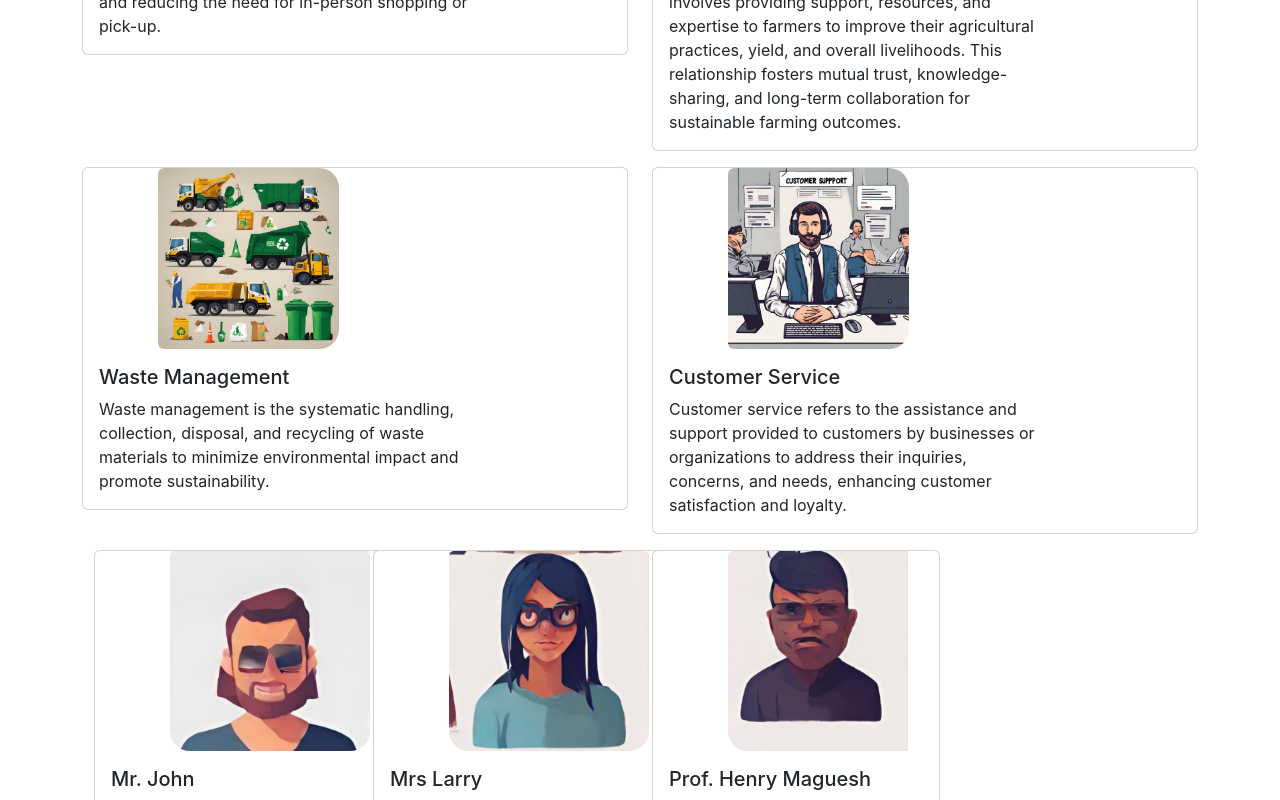
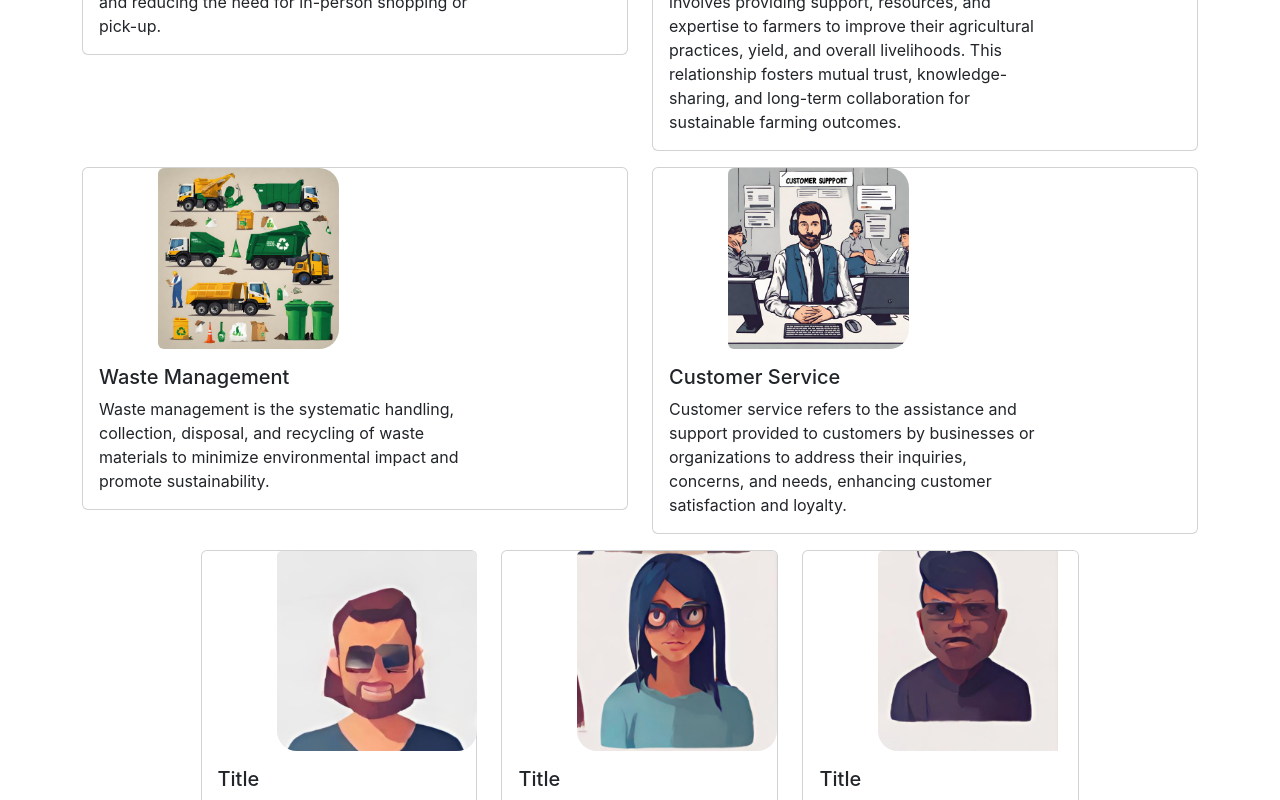
Before and after one commit to md-azmi-siddique/nitex-task-based-round-Front-End-Junior-, a React (Create React App) app: page / in a window 1280 px wide. Shown: the part 2000-2800 px from the top of the page. Built offline with nearby package versions, Linux system fonts and the light colour scheme; the HTML template or start-up script is replaced by a standard one.

Commit message:
8 links on the navbar

```diff
--- a/src/App.js
+++ b/src/App.js
@@ -29,6 +29,17 @@ function App() {
           }
         />
         <Route
+          exact
+          path="/products"
+          element={
+            <div>
+              <Header></Header>
+              <Product></Product>
+              <ContactUs></ContactUs>
+            </div>
+          }
+        />
+        <Route
           path="/about"
           element={
             <>
@@ -49,7 +60,7 @@ function App() {
           }
         />
         <Route
-          path="/review"
+          path="/reviews"
           element={
             <>
               <Header></Header>
@@ -58,12 +69,15 @@ function App() {
             </>
           }
         />
-        <Route path="/contact" element={
-          <>
-          <Header></Header>
-          <ContactUs></ContactUs>
-          </>
-        } />
+        <Route
+          path="/contact"
+          element={
+            <>
+              <Header></Header>
+              <ContactUs></ContactUs>
+            </>
+          }
+        />
         <Route path="*" element={<Error404></Error404>} />
       </Routes>
     </Router>
--- a/src/Components/Header/Header.css
+++ b/src/Components/Header/Header.css
@@ -4,14 +4,13 @@
 .navbar-heading {
   margin-top: 5px;
 }
-/* In your CSS file or module */
-/* .bg-blue {
-    background-color: black;
-  } */
 
-.navbar {
-  color: violet;
+/* In your CSS file */
+.custom-dropdown-title .nav-link {
+  color: #8bb9fe; /* Change the color to the desired color */
+  font-weight: bolder;
 }
+
 
 img {
   height: 50px;
--- a/src/Components/Header/Header.js
+++ b/src/Components/Header/Header.js
@@ -44,7 +44,11 @@ function Header() {
                   <Nav.Link><Link style={{textDecoration:'none', fontWeight:'bolder'}} to="/products">Products</Link></Nav.Link>
                   <Nav.Link><Link style={{textDecoration:'none', fontWeight:'bolder'}} to="/about">About</Link></Nav.Link>
                   <Nav.Link><Link style={{textDecoration:'none',fontWeight:'bolder'}} to="/services">Services</Link></Nav.Link>
-                  <Nav.Link><Link style={{textDecoration:'none', fontWeight:'bolder'}} to="/review">Review</Link></Nav.Link>
+                  <Nav.Link><Link style={{textDecoration:'none', fontWeight:'bolder'}} to="/reviews">Review</Link></Nav.Link>
+                  <NavDropdown title="Useful Links" className="custom-dropdown-title">
+                    <NavDropdown.Item><Link style={{textDecoration:'none', fontWeight:'bolder'}} to="/blog">Blog</Link></NavDropdown.Item>
+                    <NavDropdown.Item><Link style={{textDecoration:'none', fontWeight:'bolder'}} to="/events">Events</Link></NavDropdown.Item>
+                  </NavDropdown>
                   <Nav.Link><Link style={{textDecoration:'none', fontWeight:'bolder'}} to="/contact">Contact Us</Link></Nav.Link>
                 </Nav>
                 <Form className="d-flex total-search-box search-box">
--- a/src/Components/Review/Review.js
+++ b/src/Components/Review/Review.js
@@ -12,7 +12,7 @@ const Review = () => {
     // Use a setTimeout to delay the appearance of the component.
     const timer = setTimeout(() => {
       setIsVisible(true);
-    }, 4000);
+    }, 3000);
 
     return () => {
       clearTimeout(timer);
@@ -21,41 +21,37 @@ const Review = () => {
 
   return (
     <div className="container">
-      <div className={`container review ${isVisible ? "visible" : ""}`}>
-        <div class="row row-cols-1 row-cols-md-3 g-4">
-          <div class="col col-6 col-md-3">
-            <div class="card" style={{ width: "18rem" }}>
-              <img src={rimg1} class="card-img-top" alt="..." />
-              <div class="card-body">
-                <h5 class="card-title">Mr. John</h5>
-                <p class="card-text">
-                  Some quick example text to build on the card title and make up
-                  the bulk of the card's content.
-                </p>
+    <div
+      className={`justify-content-center review ${
+        isVisible ? "visible" : ""
+      }`}
+    >
+      <div className="d-flex flex-row mb-3 justify-content-center align-content-start flex-wrap">
+        <div className="row row-cols-4 g-4">
+          <div className="col col-6 col-md-4 col-sm-4">
+            <div className="card h-100">
+              <img src={rimg1} className="card-img-top" alt="..." />
+              <div className="card-body">
+                <h5 className="card-title">Title</h5>
+                <p className="card-text"></p>
               </div>
             </div>
           </div>
-          <div class="col col-6 col-md-3">
-          <div class="card" style={{ width: "18rem" }}>
-              <img src={rimg2} class="card-img-top" alt="..." />
-              <div class="card-body">
-                <h5 class="card-title">Mrs Larry</h5>
-                <p class="card-text">
-                  Some quick example text to build on the card title and make up
-                  the bulk of the card's content.
-                </p>
+          <div className="col col-6 col-md-4 col-sm-4">
+            <div className="card h-100">
+              <img src={rimg2} className="card-img-top" alt="..." />
+              <div className="card-body">
+                <h5 className="card-title">Title</h5>
+                <p className="card-text"></p>
               </div>
             </div>
           </div>
-          <div class="col col-6 col-md-3">
-          <div class="card" style={{ width: "18rem" }}>
-              <img src={rimg3} class="card-img-top" alt="..." />
-              <div class="card-body">
-                <h5 class="card-title">Prof. Henry Maguesh</h5>
-                <p class="card-text">
-                  Some quick example text to build on the card title and make up
-                  the bulk of the card's content.
-                </p>
+          <div className="col col-6 col-md-4 col-sm-4">
+            <div className="card h-100">
+              <img src={rimg3} className="card-img-top" alt="..." />
+              <div className="card-body">
+                <h5 className="card-title">Title</h5>
+                <p className="card-text"></p>
               </div>
             </div>
           </div>
@@ -63,6 +59,7 @@ const Review = () => {
         </div>
       </div>
     </div>
+    </div>
   );
 };
 
```
